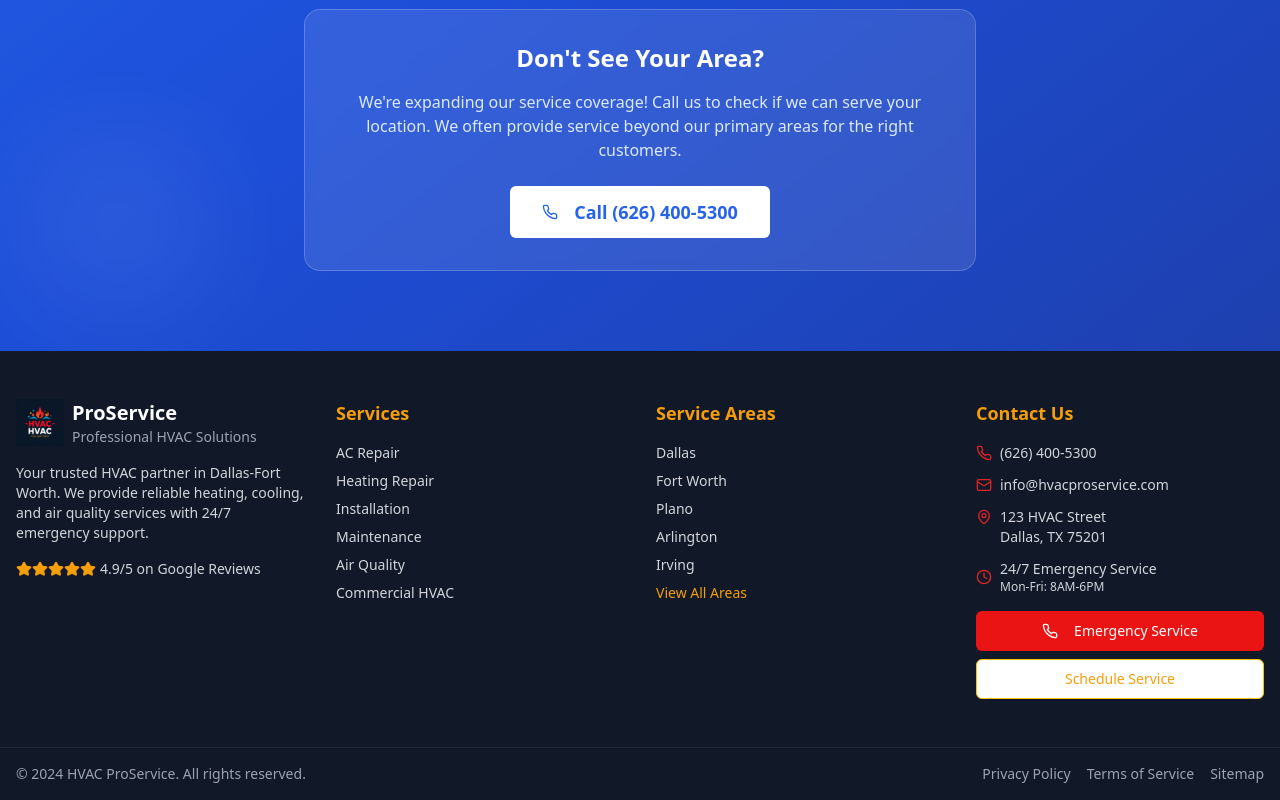
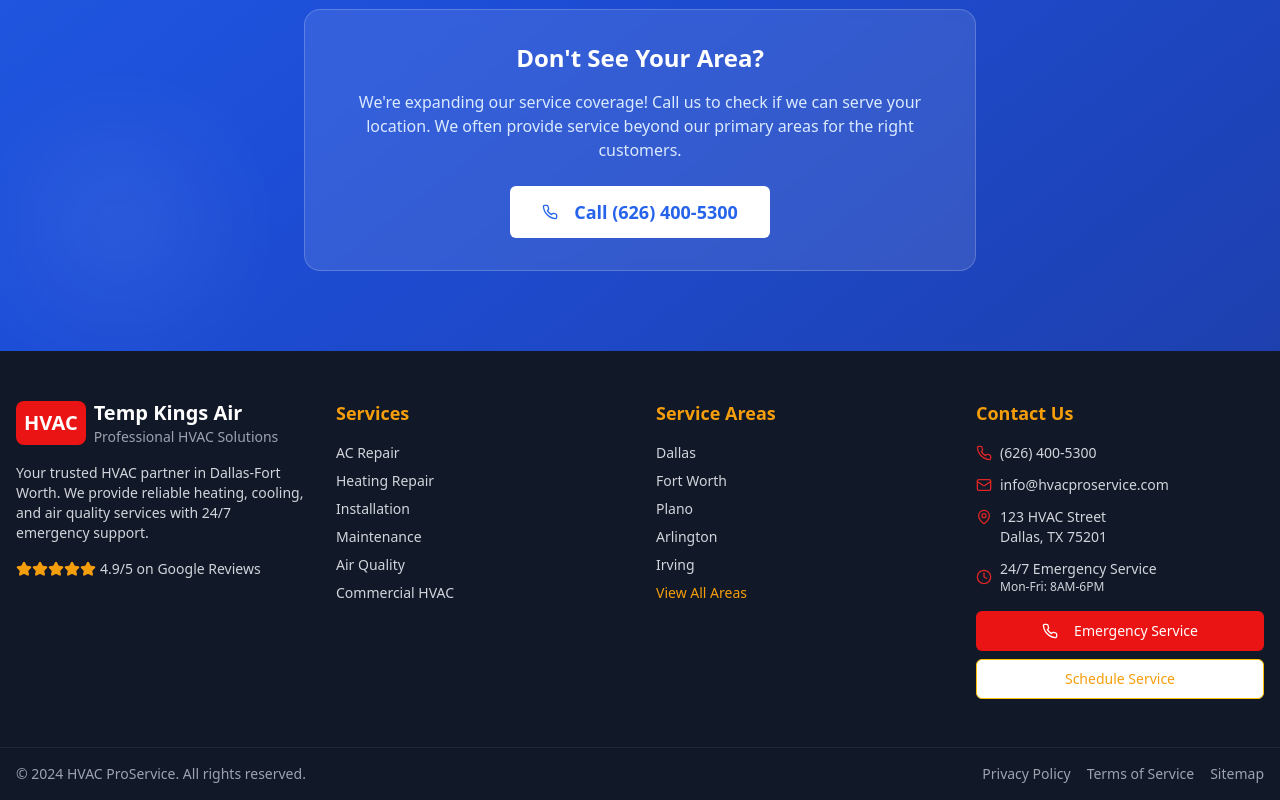
Before and after one commit to en20w/Temp-King-website, a React (Vite) app: page / in a window 1280 px wide. Shown: the part 5381-6181 px from the top of the page. Built offline with nearby package versions, Linux system fonts and the light colour scheme.

Commit message:
Visual edit in Lovable
Edited UI in Lovable

```diff
--- a/src/components/layout/Footer.tsx
+++ b/src/components/layout/Footer.tsx
@@ -1,31 +1,24 @@
-
 import React from 'react';
 import { Button } from '@/components/ui/button';
 import { Phone, Mail, MapPin, Clock, Star } from 'lucide-react';
 import { Link } from 'react-router-dom';
 import { scrollToSection } from '@/utils/scrollUtils';
-import hvacLogo from '@/assets/hvac-proservice-logo.png';
-
 const Footer = () => {
   const handleScheduleClick = () => {
     scrollToSection('schedule-appointment');
   };
-
-  return (
-    <footer className="bg-gray-900 text-white">
+  return <footer className="bg-gray-900 text-white">
       {/* Main Footer Content */}
       <div className="container mx-auto px-4 py-12">
         <div className="grid grid-cols-1 md:grid-cols-2 lg:grid-cols-4 gap-8">
           {/* Company Info */}
           <div className="space-y-4">
             <div className="flex items-center space-x-2">
-              <img
-                src={hvacLogo}
-                alt="HVAC ProService Logo"
-                className="w-12 h-12 object-contain"
-              />
+              <div className="bg-hvac-red text-white p-2 rounded-lg">
+                <span className="font-bold text-xl">HVAC</span>
+              </div>
               <div>
-                <div className="font-bold text-xl">ProService</div>
+                <div className="font-bold text-xl">Temp Kings Air</div>
                 <div className="text-sm text-gray-400">Professional HVAC Solutions</div>
               </div>
             </div>
@@ -35,9 +28,7 @@ const Footer = () => {
             </p>
             <div className="flex items-center space-x-1">
               <div className="flex">
-                {[...Array(5)].map((_, i) => (
-                  <Star key={i} className="h-4 w-4 fill-hvac-yellow text-hvac-yellow" />
-                ))}
+                {[...Array(5)].map((_, i) => <Star key={i} className="h-4 w-4 fill-hvac-yellow text-hvac-yellow" />)}
               </div>
               <span className="text-sm text-gray-300">4.9/5 on Google Reviews</span>
             </div>
@@ -106,11 +97,7 @@ const Footer = () => {
                 <Phone className="mr-2 h-4 w-4" />
                 Emergency Service
               </Button>
-              <Button
-                variant="outline"
-                className="w-full border-hvac-yellow text-hvac-yellow hover:bg-hvac-yellow hover:text-black"
-                onClick={handleScheduleClick}
-              >
+              <Button variant="outline" className="w-full border-hvac-yellow text-hvac-yellow hover:bg-hvac-yellow hover:text-black" onClick={handleScheduleClick}>
                 Schedule Service
               </Button>
             </div>
@@ -133,8 +120,6 @@ const Footer = () => {
           </div>
         </div>
       </div>
-    </footer>
-  );
+    </footer>;
 };
-
 export default Footer;
```
